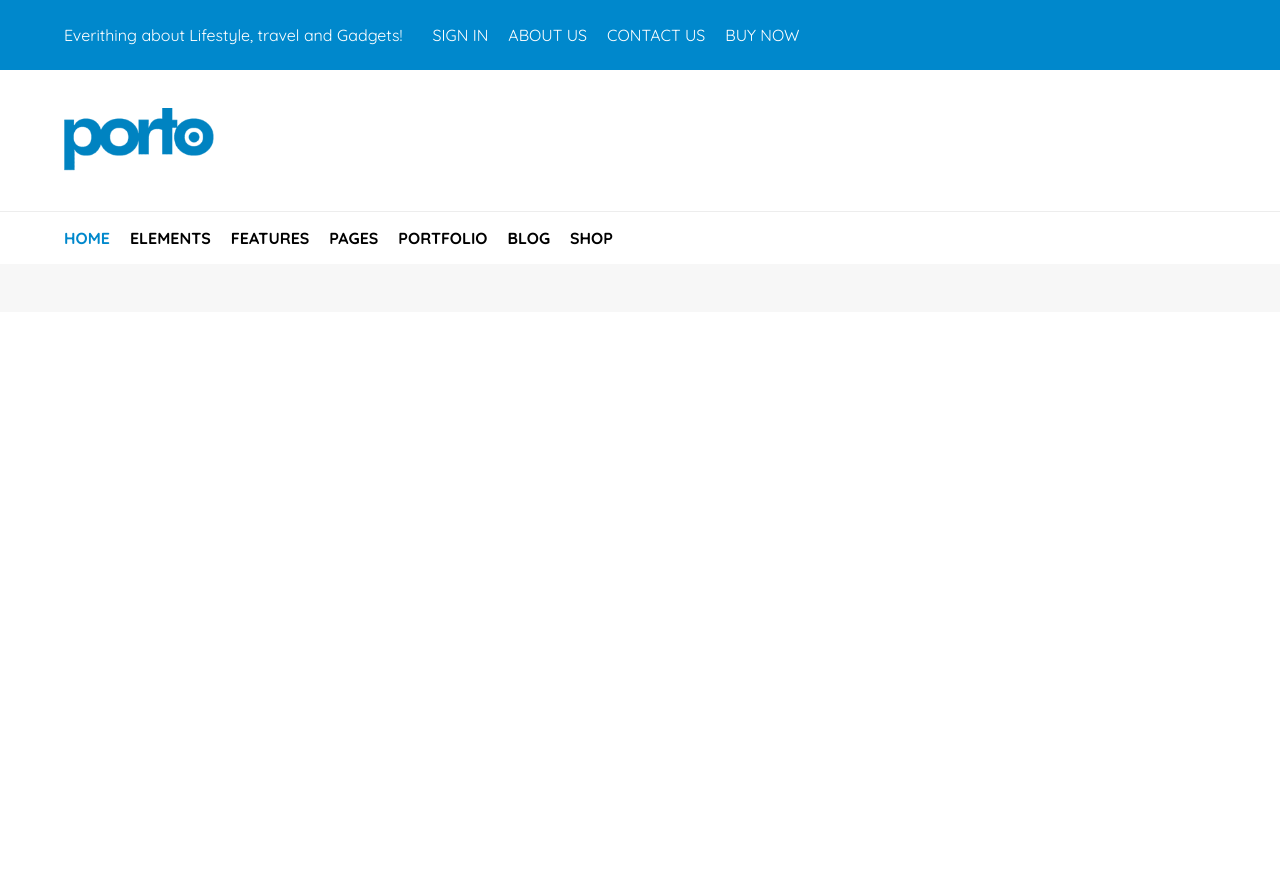
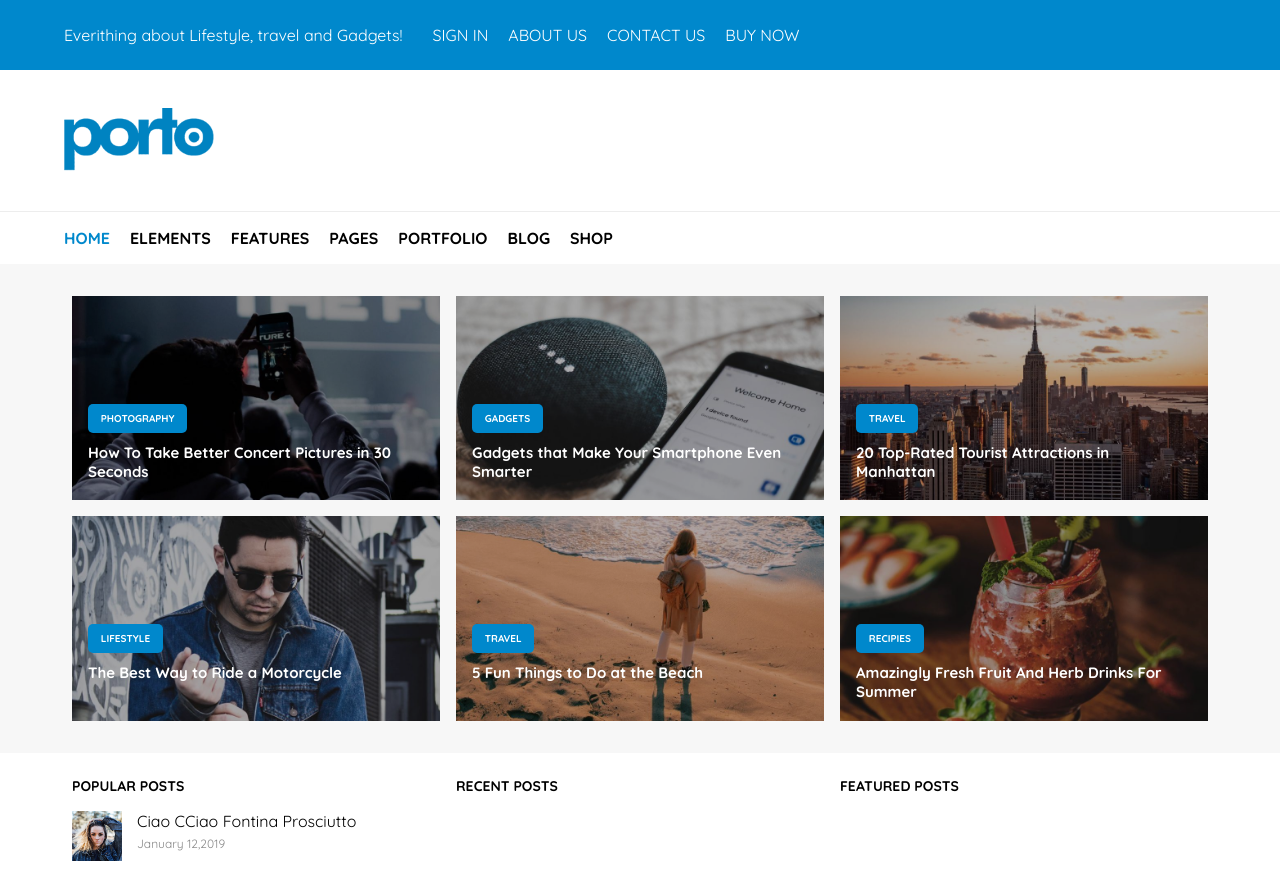
Before and after one commit to PietroSavini/proj-html-vuejs, a Vue app: page / in a window 1280 px wide. Before the commit the page ends 800 px from the top, so only its background shows below. Built offline with nearby package versions, Linux system fonts and the light colour scheme.

Commit message:
ADD: jumbotron

```diff
--- a/src/_variables.scss
+++ b/src/_variables.scss
@@ -12,3 +12,8 @@ $bg-lgrey4: #C5C5C5;
 
 //borders
 $bd-gray1:#EDEDED;
+
+
+//fonts
+$text-gray1:#B7B7B7;
+$text-gray2:#888888;
--- /dev/null
+++ b/src/assets/helpers/helpers.js
@@ -0,0 +1,6 @@
+
+function getImgUrl(imgName){
+    return new URL(`../images/${imgName}`, import.meta.url).href;
+}
+
+export {getImgUrl};
--- a/src/components/AppHeader.vue
+++ b/src/components/AppHeader.vue
@@ -1,9 +1,50 @@
 <script>
+import {getImgUrl} from "../assets/helpers/helpers"
 export default{
     data(){
         return{
-
+            jumbo:[
+                {
+                    img:"blog-46.jpg",
+                    tag: "photography",
+                    title:"How To Take Better Concert Pictures in 30 Seconds",
+                    content: "Lorem ipsum dolor sit amet consectetur adipisicing elit. Quaerat mollitia officia alias rem laborum culpa voluptates, deserunt iusto eveniet modi.",
+                },
+                {
+                    img:"blog-47.jpg",
+                    tag: "gadgets",
+                    title:"Gadgets that Make Your Smartphone Even Smarter",
+                    content: "Lorem ipsum dolor sit amet consectetur adipisicing elit. Quaerat mollitia officia alias rem laborum culpa voluptates, deserunt iusto eveniet modi.",
+                },
+                {
+                    img:"blog-48.jpg",
+                    tag: "travel",
+                    title:"20 Top-Rated Tourist Attractions in Manhattan",
+                    content: "Lorem ipsum dolor sit amet consectetur adipisicing elit. Quaerat mollitia officia alias rem laborum culpa voluptates, deserunt iusto eveniet modi.",
+                },
+                {
+                    img:"blog-49.jpg",
+                    tag: "lifestyle",
+                    title:"The Best Way to Ride a Motorcycle",
+                    content: "Lorem ipsum dolor sit amet consectetur adipisicing elit. Quaerat mollitia officia alias rem laborum culpa voluptates, deserunt iusto eveniet modi.",
+                },
+                {
+                    img:"blog-50.jpg",
+                    tag: "Travel",
+                    title:"5 Fun Things to Do at the Beach",
+                    content: "Lorem ipsum dolor sit amet consectetur adipisicing elit. Quaerat mollitia officia alias rem laborum culpa voluptates, deserunt iusto eveniet modi.",
+                },
+                {
+                    img:"blog-51.jpg",
+                    tag: "Recipies",
+                    title:"Amazingly Fresh Fruit And Herb Drinks For Summer",
+                    content: "Lorem ipsum dolor sit amet consectetur adipisicing elit. Quaerat mollitia officia alias rem laborum culpa voluptates, deserunt iusto eveniet modi.",
+                },
+            ]
         }
+    },
+    methods:{
+        getImgUrl,
     }
 }
 </script>
@@ -53,10 +94,56 @@ export default{
         <!-- /nav -->
 
         <!-- jumbotron -->
-        <section class="jumbo fl">
+        <section class="jumbo">
+            <div class="wrapper">
+                <div class="row fl j-center ">
 
+                  <div class="col" v-for="elem in jumbo">
+                        <div class="card">
+
+                            <div class="overlay">
+                                <span class="tag">{{ elem.tag }}</span>
+                                <div class="text fl j-between">
+                                    <h2>{{ elem.title }}</h2>
+                                    <p>{{ elem.content }}</p>
+                                </div>
+                            </div>
+                            <div class="filter"></div>
+                            <img :src="getImgUrl(elem.img)" alt="">
+                        </div>
+
+                  </div>
+                </div>
+            </div>
         </section>
         <!-- /jumbotron -->
+
+        <!-- related -->
+        <section class="related">
+            <div class="wrapper">
+                <div class="row fl ">
+                    <div class="col">
+                        <h3>popular posts</h3>
+                        <div class="post fl">
+                            <div class="img">
+                                <img src="../assets/images/blog-55.jpg" alt="">
+                            </div>
+                            <div class="post-txt">
+                                <p class="title">Ciao CCiao Fontina Prosciutto</p>
+                                <p class="date"> January 12,2019</p>
+                            </div>
+                        </div>
+                    </div>
+                    <div class="col">
+                        <h3>recent posts</h3>
+                    </div>
+                    <div class="col">
+                        <h3>featured posts</h3>
+                    </div>
+                </div>
+            </div>
+        </section>
+        <!-- /related -->
 
     </header>
 </template>
@@ -104,5 +191,82 @@ export default{
 .jumbo{
     background-color: $bg-lgray1;
     padding: 1.5rem 0;
+    .row{
+        flex-wrap: wrap ;
+        .col{
+            min-height: 200px;
+            min-width: 380px;
+
+
+            .card{
+                position: relative;
+                overflow: hidden;
+                z-index: 3;
+                object-fit: contain;
+                cursor: pointer;
+                &:hover{
+                    .overlay{
+                        top:0;
+                    }
+                    img{
+                        transform: scale(1.2);
+
+                    }
+                }
+                img{
+                    transition: 500ms;
+                    display: block;
+                }
+                .filter{
+                    position: absolute;
+                    top: 0;
+                    left: 0;
+                    width: 100%;
+                    height: 100%;
+                    background-color: rgba($color: #000000, $alpha: .3);
+                    z-index: 1;
+                }
+                .overlay{
+                    color: #fff;
+                    height: 100%;
+                    width: 100%;
+                    position: absolute;
+                    top: 45%;
+                    left: 0;
+                    padding: 1rem;
+                    z-index: 2;
+                    transition: 500ms;
+                    .text{
+                        height: 100px;
+                        flex-direction: column;
+
+                        h2{
+                            font-size: 15px;
+                            margin-bottom: 15px;
+                        }
+                        p{
+                            color: $text-gray1;
+                            font-size: 12px;
+                        }
+                    }
+                }
+            }
+
+        }
+    }
+}
+
+.related {
+
+    .img{
+        width: 50px;
+        height: 50px;
+        margin-right: 15px;
+    }
+    .date{
+        font-size: 12px;
+        color: $text-gray2;
+        margin-top: 5px;
+    }
 }
 </style>
--- a/src/general.scss
+++ b/src/general.scss
@@ -61,8 +61,33 @@ a{
     transition: 200ms;
 }
 
+.tag{
+    color: #ffffff;
+    font-weight: bold;
+    display: inline-block;
+    padding: .5rem .8rem;
+    border-radius: 5px;
+    background-color: $primary;
+    margin-bottom: 10px;
+    font-size: 10px;
+    text-transform: uppercase;
+}
+
+//typography
+h3{
+    text-transform: uppercase;
+    font-size: 14px;
+    margin-bottom: 1rem;
+}
+
 //----------------------------------------------------------------------------------
 //header
 .nav-active{
     color: $primary;
 }
+
+.col{
+    display: inline-block;
+    width: calc(100% / 3 );
+    padding: .5rem .5rem;
+}
```
